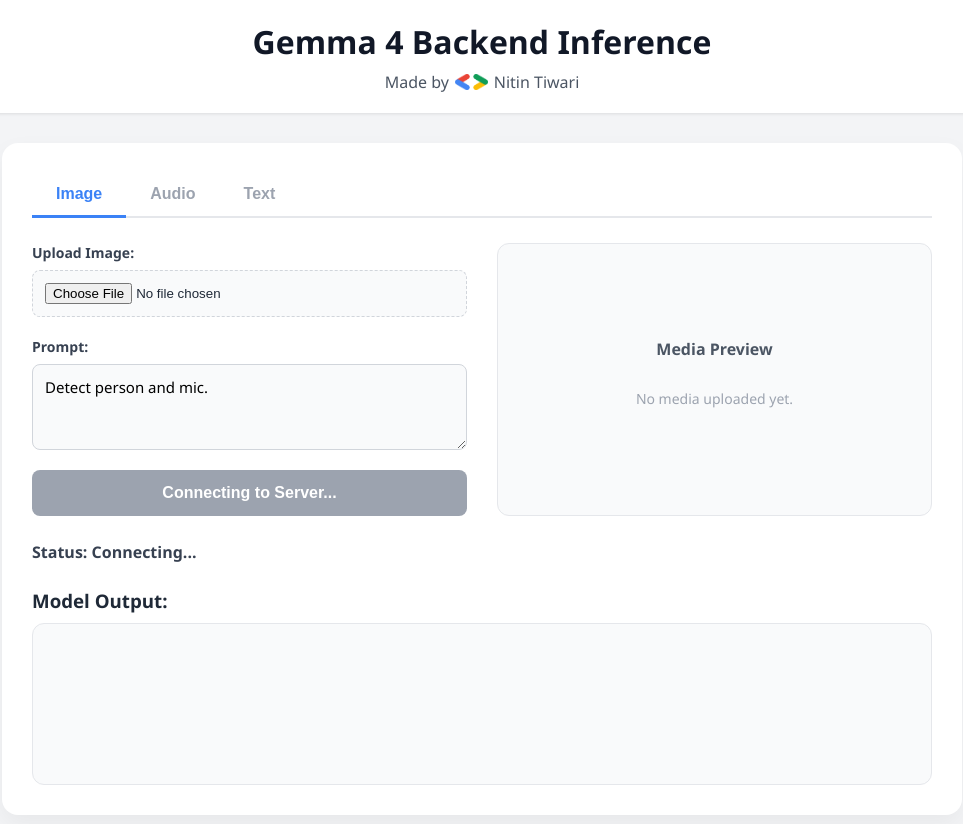
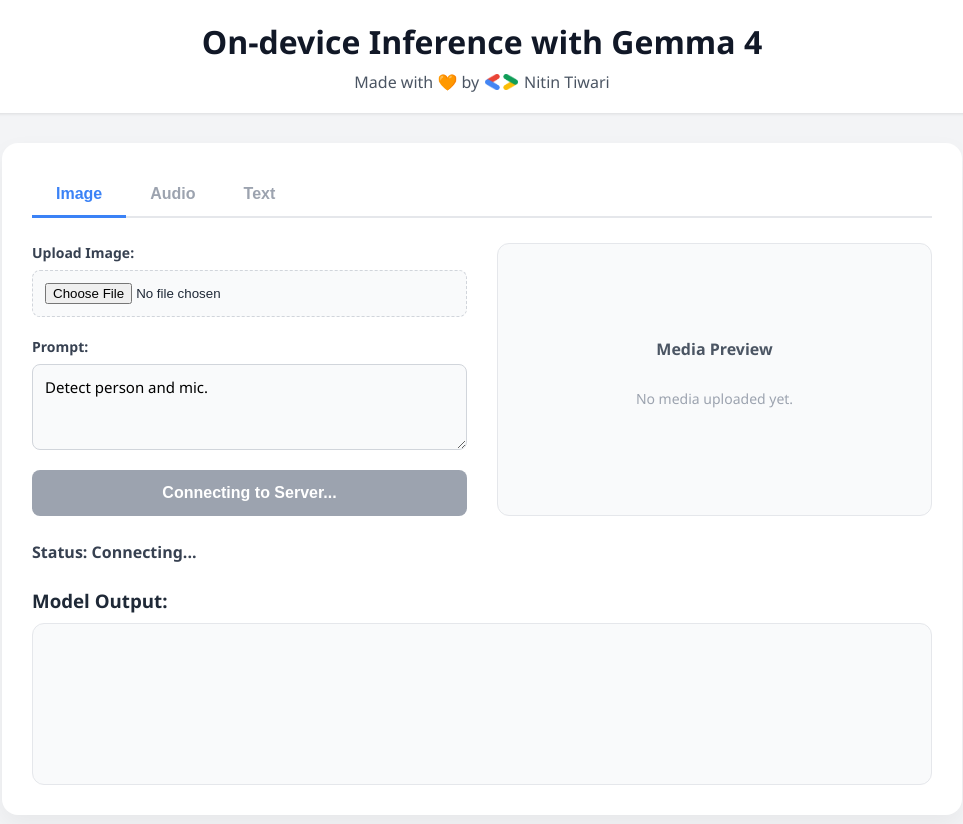
Before and after one commit to NSTiwari/Gemma-4-on-Browser, a website: page public/index.html in a window 1280 px wide. Shown: the whole page, without its empty margins (158-1121 px from the left). Drawn offline with Linux system fonts and the light colour scheme; no server answers.

Commit message:
Update header title and author description.

```diff
--- a/public/index.html
+++ b/public/index.html
@@ -9,9 +9,9 @@
   <body>
     <!-- Top Header & Watermark -->
     <header class="app-header">
-      <h1>Gemma 4 Backend Inference</h1>
+      <h1>On-device Inference with Gemma 4</h1>
       <div class="made-by">
-        Made by <img src="./google-dev.png" alt="Google Dev" class="google-logo" /> Nitin Tiwari
+        Made with 🧡 by <img src="./google-dev.png" alt="Google Dev" class="google-logo" /> Nitin Tiwari
       </div>
     </header>
 
```
